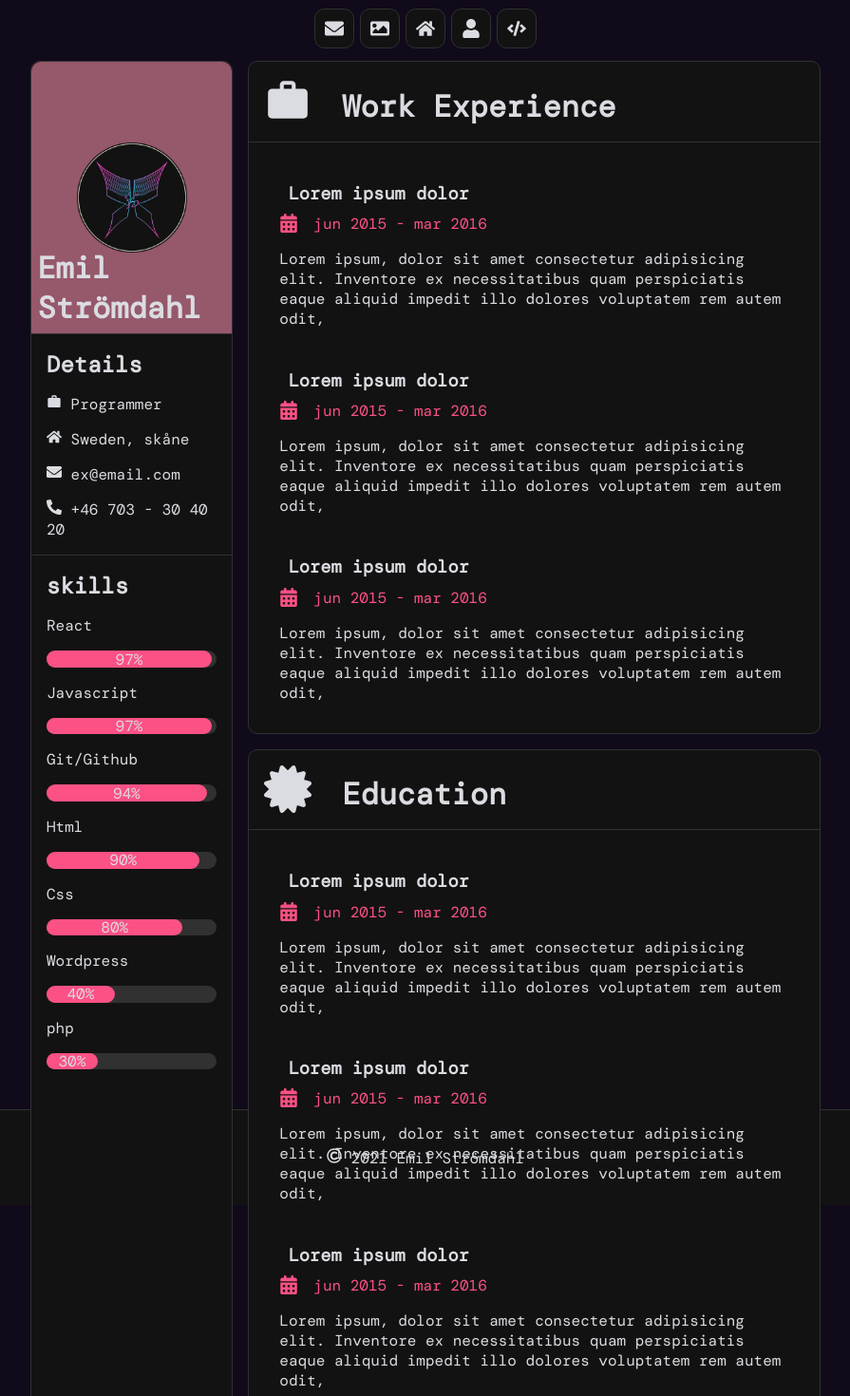
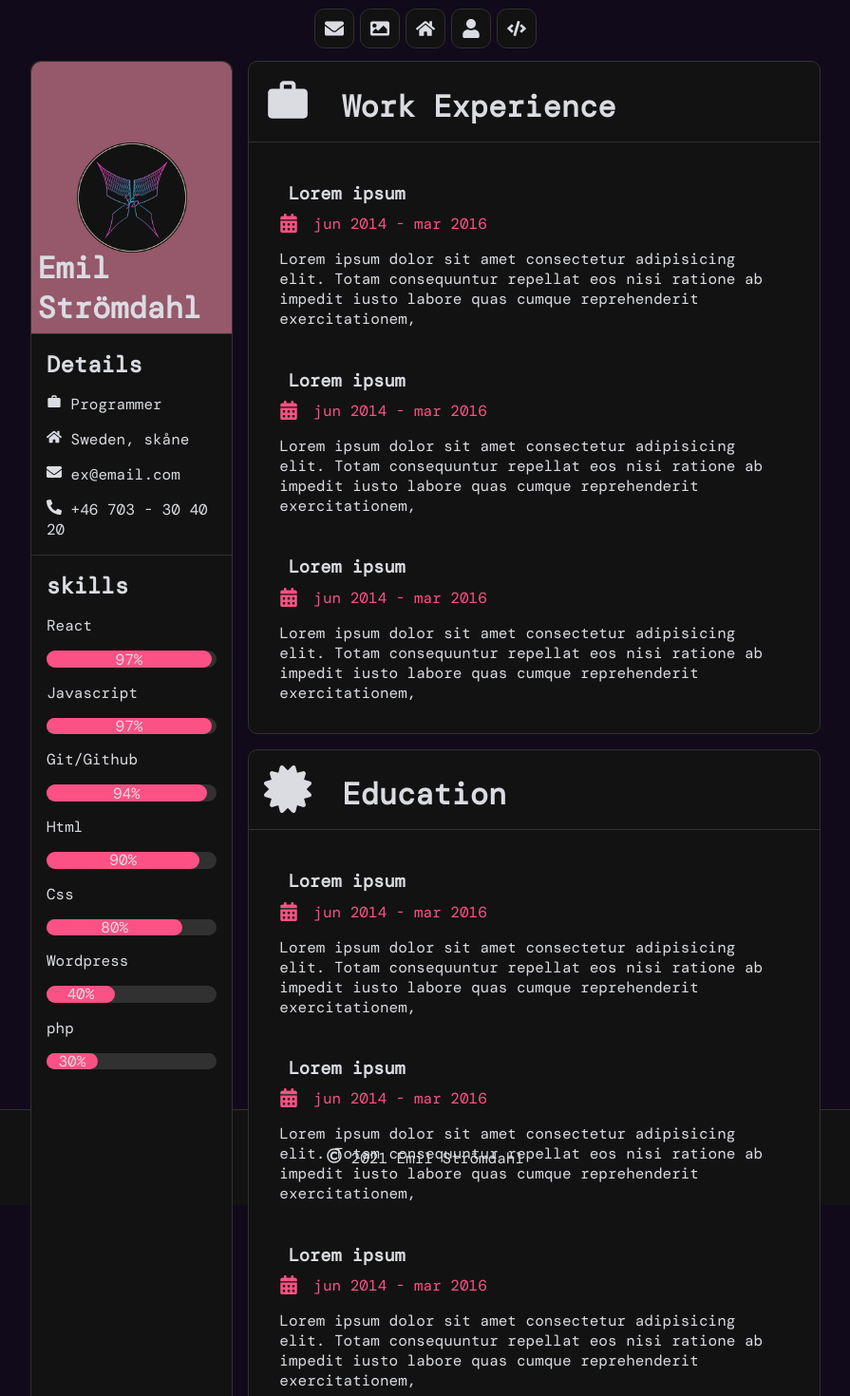
Before and after one commit to NoMoonie/crispy-disco, a React (Create React App) app: page /about in a window 1280 px wide. Shown: the top 1470 px of the page at 95% size, without its empty margins (192-1087 px from the left). Built offline with nearby package versions, Linux system fonts and the light colour scheme.

Commit message:
changed how the children are listed

```diff
--- a/src/components/aboutPageComponents/List.tsx
+++ b/src/components/aboutPageComponents/List.tsx
@@ -1,5 +1,6 @@
 import styled from "styled-components";
-import ListItem from "./ListItem";
+import { FC } from "react";
+interface Listinterface {}
 
 const Box2Inner = styled.div`
     border-top: ${(props) => props.theme.main.border};
@@ -8,23 +9,8 @@ const Box2Inner = styled.div`
     gap: 2em;
 `;
 
-const Work = () => {
-    return (
-        <Box2Inner>
-            <ListItem title="Lorem ipsum dolor" startdate="jun 2015" enddate="mar 2016">
-                Lorem ipsum, dolor sit amet consectetur adipisicing elit. Inventore ex necessitatibus quam perspiciatis
-                eaque aliquid impedit illo dolores voluptatem rem autem odit,
-            </ListItem>
-            <ListItem title="Lorem ipsum dolor" startdate="jun 2015" enddate="mar 2016">
-                Lorem ipsum, dolor sit amet consectetur adipisicing elit. Inventore ex necessitatibus quam perspiciatis
-                eaque aliquid impedit illo dolores voluptatem rem autem odit,
-            </ListItem>
-            <ListItem title="Lorem ipsum dolor" startdate="jun 2015" enddate="mar 2016">
-                Lorem ipsum, dolor sit amet consectetur adipisicing elit. Inventore ex necessitatibus quam perspiciatis
-                eaque aliquid impedit illo dolores voluptatem rem autem odit,
-            </ListItem>
-        </Box2Inner>
-    );
+const List: FC<Listinterface> = ({ children }) => {
+    return <Box2Inner>{children}</Box2Inner>;
 };
 
-export default Work;
+export default List;
--- a/src/pages/About.tsx
+++ b/src/pages/About.tsx
@@ -5,6 +5,7 @@ import { FaCertificate } from "react-icons/fa";
 import Skills from "components/aboutPageComponents/Skills";
 import Details from "components/aboutPageComponents/Details";
 import List from "components/aboutPageComponents/List";
+import ListItem from "components/aboutPageComponents/ListItem";
 
 const AboutStyle = styled.div`
     color: ${(props) => props.theme.main.textColor};
@@ -30,13 +31,39 @@ const Home = () => {
                 <h1>
                     <MdWork /> <p>Work Experience</p>
                 </h1>
-                <List />
+                <List>
+                    <ListItem title="Lorem ipsum" startdate="jun 2014" enddate="mar 2016">
+                        Lorem ipsum dolor sit amet consectetur adipisicing elit. Totam consequuntur repellat eos nisi
+                        ratione ab impedit iusto labore quas cumque reprehenderit exercitationem,
+                    </ListItem>
+                    <ListItem title="Lorem ipsum" startdate="jun 2014" enddate="mar 2016">
+                        Lorem ipsum dolor sit amet consectetur adipisicing elit. Totam consequuntur repellat eos nisi
+                        ratione ab impedit iusto labore quas cumque reprehenderit exercitationem,
+                    </ListItem>
+                    <ListItem title="Lorem ipsum" startdate="jun 2014" enddate="mar 2016">
+                        Lorem ipsum dolor sit amet consectetur adipisicing elit. Totam consequuntur repellat eos nisi
+                        ratione ab impedit iusto labore quas cumque reprehenderit exercitationem,
+                    </ListItem>
+                </List>
             </Box2>
             <Box2>
                 <h1>
                     <FaCertificate /> <p>Education</p>
                 </h1>
-                <List />
+                <List>
+                    <ListItem title="Lorem ipsum" startdate="jun 2014" enddate="mar 2016">
+                        Lorem ipsum dolor sit amet consectetur adipisicing elit. Totam consequuntur repellat eos nisi
+                        ratione ab impedit iusto labore quas cumque reprehenderit exercitationem,
+                    </ListItem>
+                    <ListItem title="Lorem ipsum" startdate="jun 2014" enddate="mar 2016">
+                        Lorem ipsum dolor sit amet consectetur adipisicing elit. Totam consequuntur repellat eos nisi
+                        ratione ab impedit iusto labore quas cumque reprehenderit exercitationem,
+                    </ListItem>
+                    <ListItem title="Lorem ipsum" startdate="jun 2014" enddate="mar 2016">
+                        Lorem ipsum dolor sit amet consectetur adipisicing elit. Totam consequuntur repellat eos nisi
+                        ratione ab impedit iusto labore quas cumque reprehenderit exercitationem,
+                    </ListItem>
+                </List>
             </Box2>
         </AboutStyle>
     );
```
